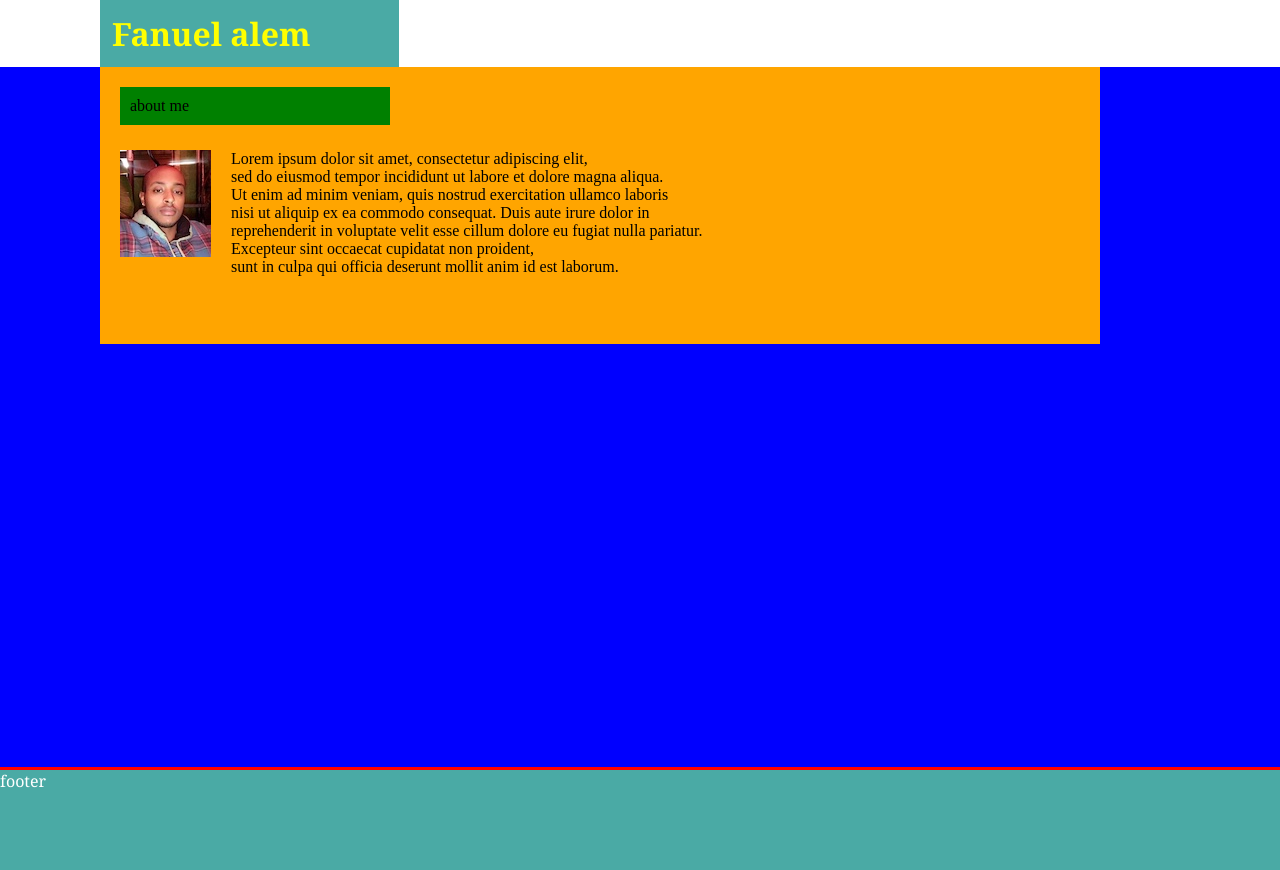
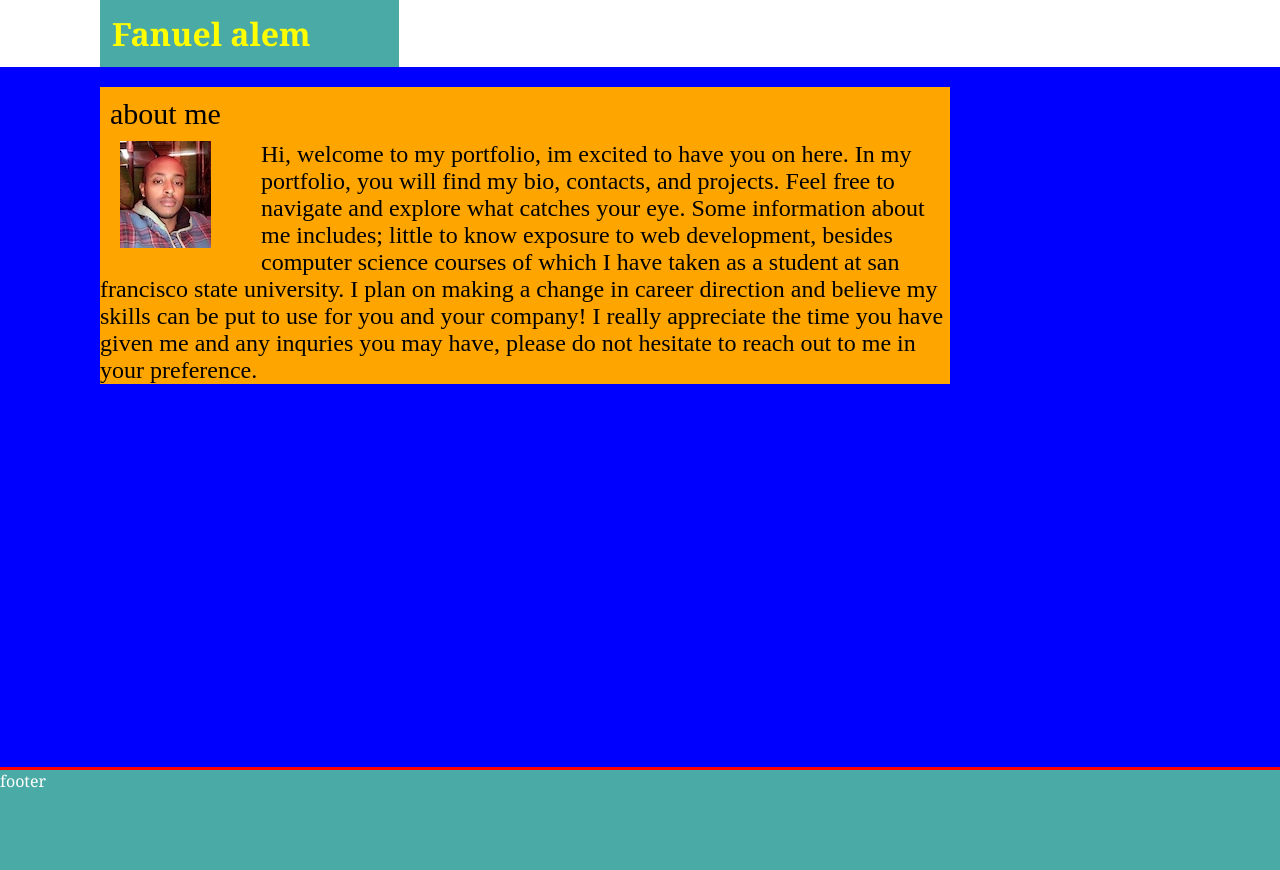
Before and after one commit to fanuelalem/basic-portfolio-new, a plain HTML site: page index.html in a window 1280 px wide. Shown: the top 870 px of the page. Drawn offline with Linux system fonts and the light colour scheme; files whose address does not match are found by name.

Commit message:
index.css and html modified

```diff
--- a/index.css
+++ b/index.css
@@ -24,7 +24,7 @@ h1 {
         width: 1000px;
         height: 277px;
         color: black;
-    background-color: orange;
+        background-color: blue;
         float: left;
 
     p {
@@ -46,17 +46,19 @@ margin-left: 20px;
     }
 
     #main-bio {
-    margin-top:20px;
-    margin-left: 20px;
-    margin-bottom:25px;
-    background-color:  ;
+        font-size: 30px;
+        margin-left:0;
+        margin-bottom:0;
+        margin-top: 20px;
+        background-color:;
         padding: 10px;
-    width: 250px;
-    background-color:green
+        width: 830px;
+        background-color: orange;
+        position: relative;
     }
     #bio-image {
         margin-bottom: 20px;
-    margin-right: 20px;
+        margin-right: 50px;
         margin-left: 20px;
         float: left;
     }
@@ -69,4 +71,4 @@ font-family: 'Georgia', Times, 'Times New Roman',
     serif;
     border-top: solid red;width: 1600px;}
 
-#p { font-family: "times new roman"}
+    #paragraph {font-size: 24px;background-color:orange;width:850px;position: float:right;margin-right:450px;margin-top:auto;margin-bottom:}
--- a/index.html
+++ b/index.html
@@ -24,15 +24,13 @@
 
                   <img id="bio-image" src= "file:///Users/fanuelalem/basic-portfolio-new/assets/images/IMG_2554.jpg" alt ="pic of Fanuel">
 
-                  <div id="p">
-
-                  Lorem ipsum dolor sit amet, consectetur adipiscing elit, </br>
-                  sed do eiusmod tempor incididunt ut labore et dolore magna aliqua. </br>
-                  Ut enim ad minim veniam, quis nostrud exercitation ullamco laboris </br>
-                  nisi ut aliquip ex ea commodo consequat. Duis aute irure dolor in </br>
-                  reprehenderit in voluptate velit esse cillum dolore eu fugiat nulla pariatur. </br>
-                  Excepteur sint occaecat cupidatat non proident, </br>
-                  sunt in culpa qui officia deserunt mollit anim id est laborum.
+                  <div id="paragraph">  Hi, welcome to my portfolio, im excited to have you on here. In my portfolio,
+                    you will find my bio, contacts, and projects. Feel free to navigate and explore
+                    what catches your eye. Some information about me includes; little to know exposure to web development,
+                    besides computer science courses of which I have taken as a student at san francisco state university.
+                    I plan on making a change in career direction and believe my skills can be put to use for you and your company!
+                    I really appreciate the time you have given me and any inquries you may have, please do not hesitate to reach
+                    out to me in your preference.</div></br>
 
                 </div>
 
```
Lines whose indentation alone changed are shown as unchanged.
